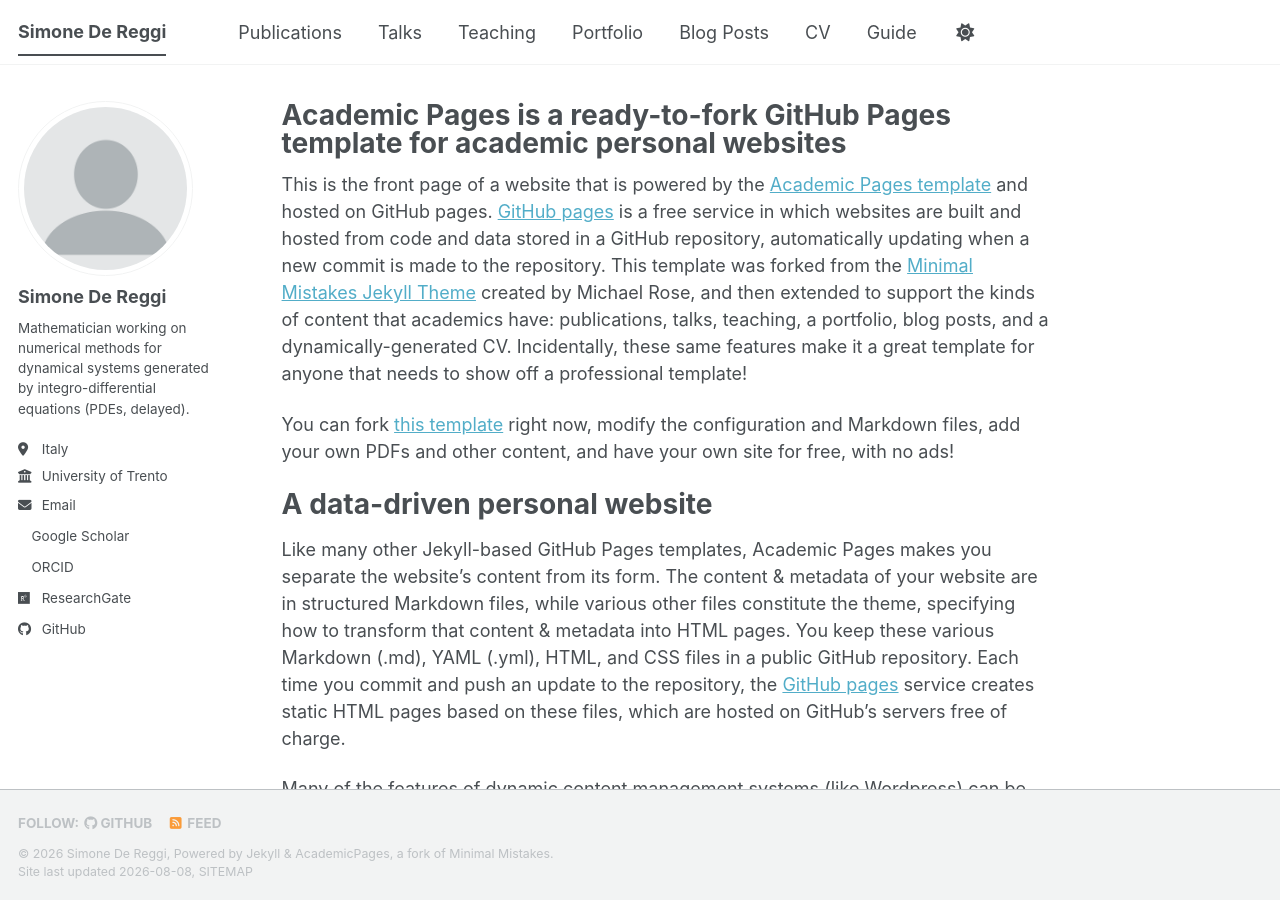
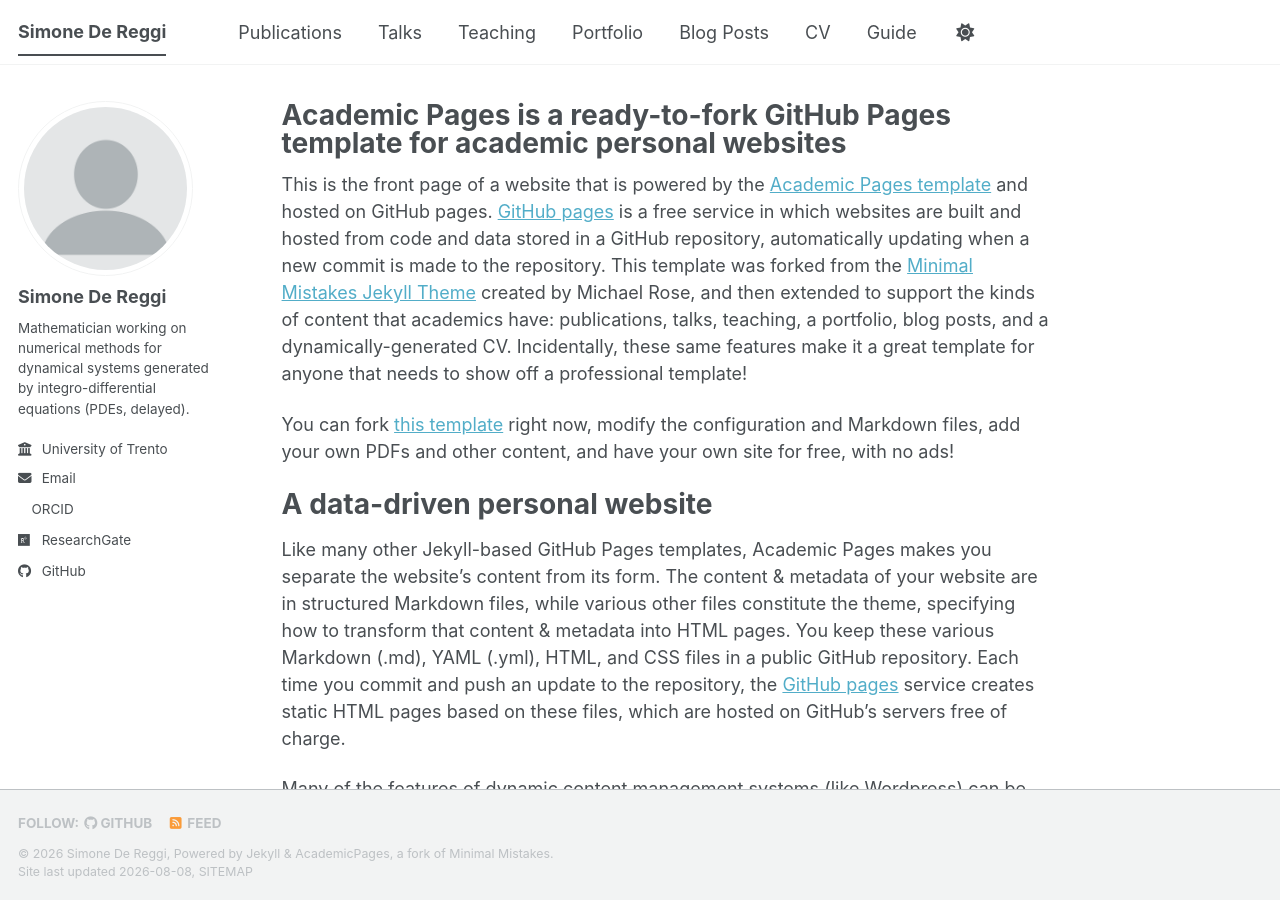
Before and after one commit to SIMONEDEREGGI/simonedereggi.github.io, a Jekyll site: the page built from _pages/about.md, in a window 1280 px wide and 900 px high. Built offline with Jekyll 4.4.1, drawn with Linux system fonts in a browser that asks for light colours; a style sheet for code colours, icons or effects is not loaded.

Commit message:
Update _config.yml

```diff
--- a/_config.yml
+++ b/_config.yml
@@ -27,7 +27,7 @@ author:
   name             : "Simone De Reggi"
   pronouns         : # example: "she/her"
   bio              : "Mathematician working on numerical methods for dynamical systems generated by integro-differential equations (PDEs, delayed)."
-  location         : "Italy"
+  location         : # "Italy"
   employer         : "University of Trento"
   uri              : # URL
   email            : "simonedereggi@outlook.com"
@@ -35,7 +35,7 @@ author:
   # Academic websites
   academia         : # URL
   arxiv            : # "https://arxiv.org/search/?searchtype=author&query=De+Reggi%2C+S" # URL - Update with the correct link to your profile
-  googlescholar    : "https://scholar.google.com/citations?user=JIhIUqoAAAAJ&hl=it&oi=ao"
+  googlescholar    : # "https://scholar.google.com/citations?user=JIhIUqoAAAAJ&hl=it&oi=ao"
   inspire-hep      : # URL
   impactstory      : # URL
   orcid            : "https://orcid.org/0000-0002-1988-2133"
```
